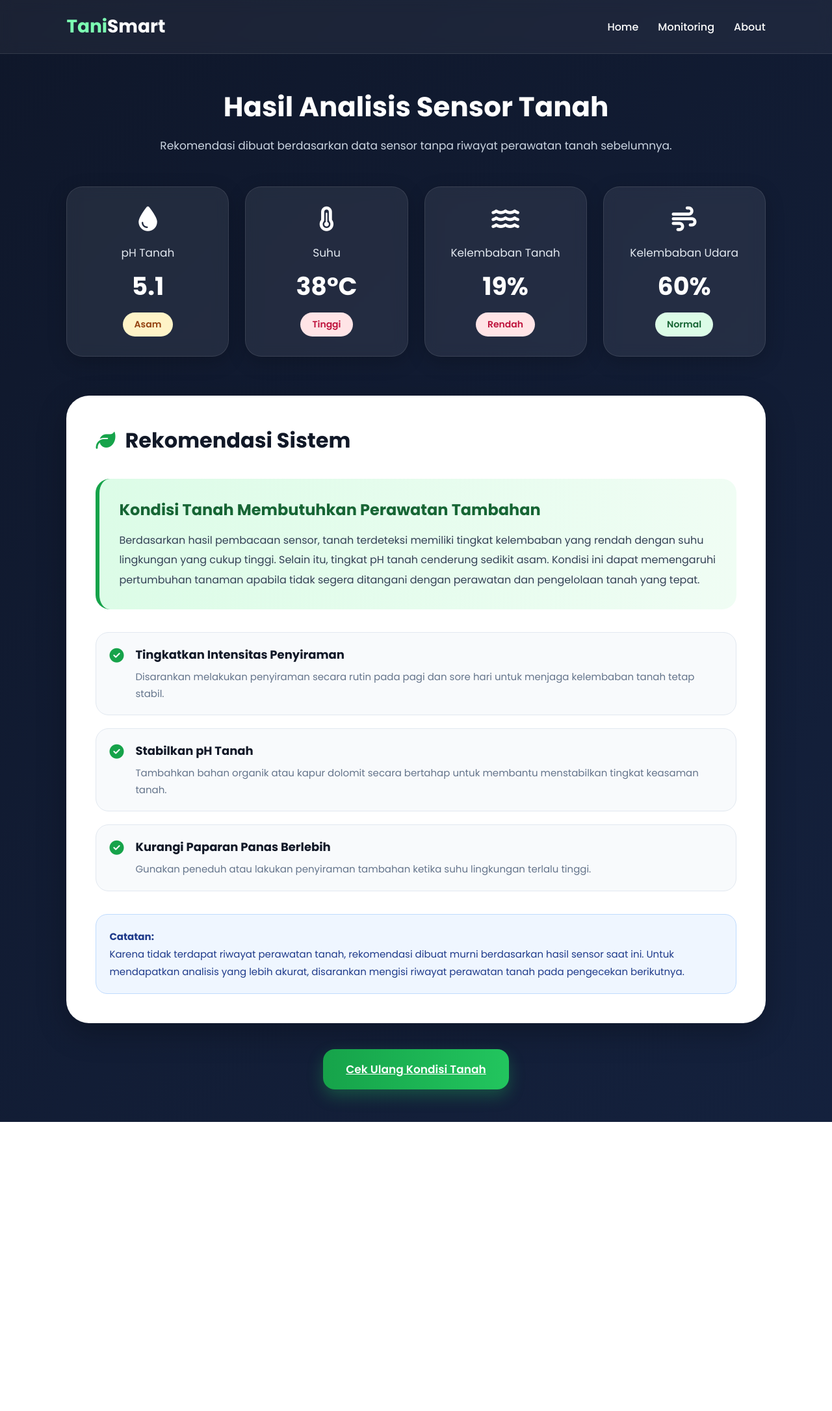
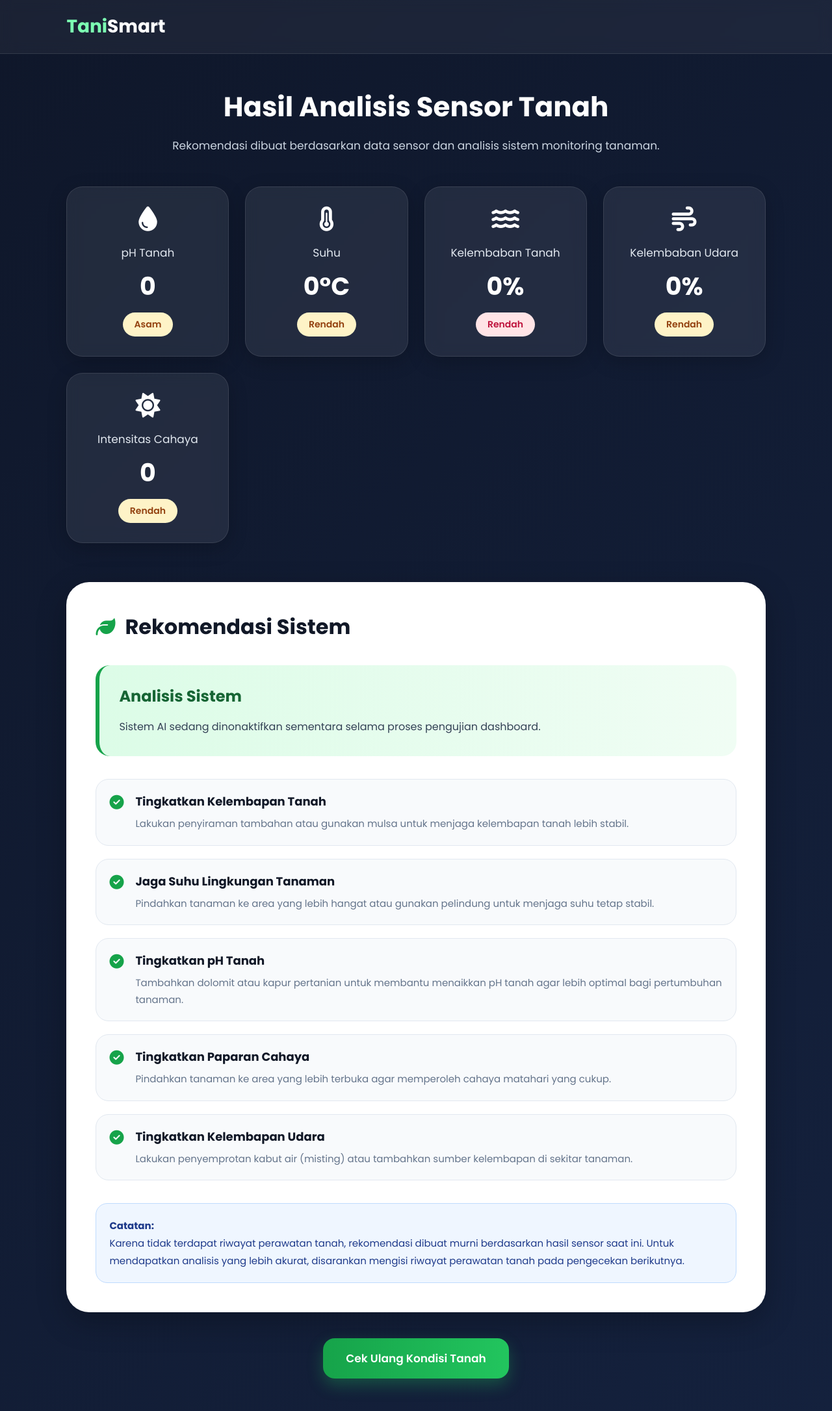
Before and after one commit to HalaTheMonkey/TaniSmart, a Flask app: page /recommendation-no in a window 1280 px wide. Shown: the whole page at 65% size. Before the commit the page ends 1727 px from the top, so only its background shows below. Run offline with Flask 3, Linux system fonts and the light colour scheme; some libraries are stand-ins or nearby versions.

Commit message:
Update Rekomendasi_no.html

```diff
--- a/templates/Rekomendasi_no.html
+++ b/templates/Rekomendasi_no.html
@@ -2,20 +2,27 @@
 <html lang="id">
 
 <head>
+
   <meta charset="UTF-8">
+
   <meta name="viewport" content="width=device-width, initial-scale=1.0">
 
   <title>Rekomendasi Tanah</title>
 
   <!-- FONT -->
+
   <link rel="preconnect" href="https://fonts.googleapis.com">
+
   <link rel="preconnect" href="https://fonts.gstatic.com" crossorigin>
 
-  <link href="https://fonts.googleapis.com/css2?family=Poppins:wght@300;400;500;600;700&display=swap"
+  <link
+    href="https://fonts.googleapis.com/css2?family=Poppins:wght@300;400;500;600;700&display=swap"
     rel="stylesheet">
 
   <!-- ICON -->
-  <script src="https://kit.fontawesome.com/7a4b62b0a4.js" crossorigin="anonymous"></script>
+
+  <script src="https://kit.fontawesome.com/7a4b62b0a4.js"
+    crossorigin="anonymous"></script>
 
   <style>
 
@@ -33,8 +40,6 @@
       overflow-x:hidden;
     }
 
-    /* NAVBAR */
-
     nav{
 
       width:100%;
@@ -42,7 +47,9 @@
       padding:20px 8%;
 
       display:flex;
+
       justify-content:space-between;
+
       align-items:center;
 
       background:rgba(255,255,255,0.05);
@@ -55,7 +62,9 @@
     .logo{
 
       font-size:28px;
+
       font-weight:700;
+
       color:#7CFFB2;
     }
 
@@ -66,12 +75,14 @@
     .nav-links{
 
       display:flex;
+
       gap:30px;
     }
 
     .nav-links a{
 
       text-decoration:none;
+
       color:white;
 
       font-weight:500;
@@ -83,31 +94,33 @@
       color:#7CFFB2;
     }
 
-    /* MAIN */
+    .container{
 
-    .container{
       width:100%;
+
       padding:50px 8%;
     }
 
-    /* HEADER */
+    .header{
 
-    .header{
       text-align:center;
+
       margin-bottom:50px;
     }
 
     .header h1{
+
       font-size:42px;
+
       margin-bottom:15px;
     }
 
     .header p{
+
       color:#cbd5e1;
+
       font-size:17px;
     }
-
-    /* SENSOR CARD */
 
     .sensor-wrapper{
 
@@ -144,19 +157,27 @@
     }
 
     .sensor-card i{
+
       font-size:38px;
+
       margin-bottom:20px;
     }
 
     .sensor-title{
+
       font-size:17px;
+
       margin-bottom:10px;
+
       color:#e2e8f0;
     }
 
     .sensor-value{
+
       font-size:38px;
+
       font-weight:700;
+
       margin-bottom:12px;
     }
 
@@ -169,27 +190,30 @@
       border-radius:20px;
 
       font-size:14px;
+
       font-weight:600;
     }
 
-    /* STATUS COLOR */
+    .good{
 
-    .good{
       background:#dcfce7;
+
       color:#166534;
     }
 
     .warning{
+
       background:#fef3c7;
+
       color:#92400e;
     }
 
     .danger{
+
       background:#ffe4e6;
+
       color:#be123c;
     }
-
-    /* RECOMMENDATION */
 
     .recommendation-card{
 
@@ -211,7 +235,9 @@
     .recommendation-title{
 
       display:flex;
+
       align-items:center;
+
       gap:15px;
 
       margin-bottom:35px;
@@ -220,14 +246,14 @@
     .recommendation-title i{
 
       font-size:30px;
+
       color:#16a34a;
     }
 
     .recommendation-title h2{
+
       font-size:32px;
     }
-
-    /* ANALYSIS BOX */
 
     .analysis-box{
 
@@ -260,19 +286,21 @@
       font-size:16px;
     }
 
-    /* ACTION */
-
     .action-list{
 
       display:flex;
+
       flex-direction:column;
+
       gap:20px;
     }
 
     .action-item{
 
       display:flex;
+
       align-items:flex-start;
+
       gap:18px;
 
       padding:20px;
@@ -287,24 +315,27 @@
     .action-item i{
 
       color:#16a34a;
+
       font-size:22px;
+
       margin-top:4px;
     }
 
     .action-item h4{
 
       margin-bottom:8px;
+
       font-size:18px;
     }
 
     .action-item p{
 
       color:#64748b;
+
       line-height:1.7;
+
       font-size:15px;
     }
-
-    /* INFO NOTE */
 
     .info-note{
 
@@ -325,13 +356,12 @@
       line-height:1.8;
     }
 
-    /* BUTTON */
-
     .button-area{
 
       width:100%;
 
       display:flex;
+
       justify-content:center;
 
       margin-top:40px;
@@ -350,6 +380,7 @@
       color:white;
 
       font-size:17px;
+
       font-weight:600;
 
       cursor:pointer;
@@ -357,13 +388,13 @@
       transition:0.3s;
 
       box-shadow:0 10px 25px rgba(34,197,94,0.3);
+
+      text-decoration:none;
     }
 
     .btn:hover{
       transform:translateY(-4px);
     }
-
-    /* RESPONSIVE */
 
     @media(max-width:768px){
 
@@ -400,9 +431,8 @@
     </div>
 
     <div class="nav-links">
-      <a href="#">Home</a>
-      <a href="#">Monitoring</a>
-      <a href="#">About</a>
+
+
     </div>
 
   </nav>
@@ -421,7 +451,7 @@
 
       <p>
         Rekomendasi dibuat berdasarkan data sensor
-        tanpa riwayat perawatan tanah sebelumnya.
+        dan analisis sistem monitoring tanaman.
       </p>
 
     </div>
@@ -441,16 +471,32 @@
         </div>
 
         <div class="sensor-value">
-          5.1
+          {{ ph }}
         </div>
+
+        {% if ph < 5.5 %}
 
         <div class="sensor-status warning">
           Asam
         </div>
 
+        {% elif ph > 7.5 %}
+
+        <div class="sensor-status danger">
+          Basa
+        </div>
+
+        {% else %}
+
+        <div class="sensor-status good">
+          Optimal
+        </div>
+
+        {% endif %}
+
       </div>
 
-      <!-- TEMP -->
+      <!-- TEMPERATURE -->
 
       <div class="sensor-card">
 
@@ -461,16 +507,32 @@
         </div>
 
         <div class="sensor-value">
-          38°C
+          {{ temperature }}°C
         </div>
+
+        {% if temperature > 30 %}
 
         <div class="sensor-status danger">
           Tinggi
         </div>
 
+        {% elif temperature < 20 %}
+
+        <div class="sensor-status warning">
+          Rendah
+        </div>
+
+        {% else %}
+
+        <div class="sensor-status good">
+          Optimal
+        </div>
+
+        {% endif %}
+
       </div>
 
-      <!-- SOIL -->
+      <!-- SOIL MOISTURE -->
 
       <div class="sensor-card">
 
@@ -481,16 +543,32 @@
         </div>
 
         <div class="sensor-value">
-          19%
+          {{ soil_moisture }}%
         </div>
+
+        {% if soil_moisture < 30 %}
 
         <div class="sensor-status danger">
           Rendah
         </div>
 
+        {% elif soil_moisture > 70 %}
+
+        <div class="sensor-status warning">
+          Tinggi
+        </div>
+
+        {% else %}
+
+        <div class="sensor-status good">
+          Optimal
+        </div>
+
+        {% endif %}
+
       </div>
 
-      <!-- AIR -->
+      <!-- AIR HUMIDITY -->
 
       <div class="sensor-card">
 
@@ -501,12 +579,64 @@
         </div>
 
         <div class="sensor-value">
-          60%
+          {{ air_humidity }}%
         </div>
 
+        {% if air_humidity < 40 %}
+
+        <div class="sensor-status warning">
+          Rendah
+        </div>
+
+        {% elif air_humidity > 70 %}
+
+        <div class="sensor-status danger">
+          Tinggi
+        </div>
+
+        {% else %}
+
         <div class="sensor-status good">
-          Normal
+          Optimal
         </div>
+
+        {% endif %}
+
+      </div>
+
+      <!-- LIGHT -->
+
+      <div class="sensor-card">
+
+        <i class="fa-solid fa-sun"></i>
+
+        <div class="sensor-title">
+          Intensitas Cahaya
+        </div>
+
+        <div class="sensor-value">
+          {{ light }}
+        </div>
+
+        {% if light < 10000 %}
+
+        <div class="sensor-status warning">
+          Rendah
+        </div>
+
+        {% elif light > 50000 %}
+
+        <div class="sensor-status danger">
+          Tinggi
+        </div>
+
+        {% else %}
+
+        <div class="sensor-status good">
+          Optimal
+        </div>
+
+        {% endif %}
 
       </div>
 
@@ -515,8 +645,6 @@
     <!-- RECOMMENDATION -->
 
     <div class="recommendation-card">
-
-      <!-- TITLE -->
 
       <div class="recommendation-title">
 
@@ -533,24 +661,20 @@
       <div class="analysis-box">
 
         <h3>
-          Kondisi Tanah Membutuhkan Perawatan Tambahan
+          Analisis Sistem
         </h3>
 
         <p>
-          Berdasarkan hasil pembacaan sensor,
-          tanah terdeteksi memiliki tingkat kelembaban
-          yang rendah dengan suhu lingkungan yang cukup tinggi.
-          Selain itu, tingkat pH tanah cenderung sedikit asam.
-          Kondisi ini dapat memengaruhi pertumbuhan tanaman
-          apabila tidak segera ditangani dengan perawatan
-          dan pengelolaan tanah yang tepat.
+          {{ recommendation }}
         </p>
 
       </div>
 
-      <!-- ACTION -->
+      <!-- ACTIONS -->
 
       <div class="action-list">
+
+        {% for action in actions %}
 
         <div class="action-item">
 
@@ -559,57 +683,18 @@
           <div>
 
             <h4>
-              Tingkatkan Intensitas Penyiraman
+              {{ action.title }}
             </h4>
 
             <p>
-              Disarankan melakukan penyiraman secara rutin
-              pada pagi dan sore hari untuk menjaga
-              kelembaban tanah tetap stabil.
+              {{ action.detail }}
             </p>
 
           </div>
 
         </div>
 
-        <div class="action-item">
-
-          <i class="fa-solid fa-circle-check"></i>
-
-          <div>
-
-            <h4>
-              Stabilkan pH Tanah
-            </h4>
-
-            <p>
-              Tambahkan bahan organik atau kapur dolomit
-              secara bertahap untuk membantu menstabilkan
-              tingkat keasaman tanah.
-            </p>
-
-          </div>
-
-        </div>
-
-        <div class="action-item">
-
-          <i class="fa-solid fa-circle-check"></i>
-
-          <div>
-
-            <h4>
-              Kurangi Paparan Panas Berlebih
-            </h4>
-
-            <p>
-              Gunakan peneduh atau lakukan penyiraman tambahan
-              ketika suhu lingkungan terlalu tinggi.
-            </p>
-
-          </div>
-
-        </div>
+        {% endfor %}
 
       </div>
 
@@ -623,6 +708,7 @@
         rekomendasi dibuat murni berdasarkan hasil sensor
         saat ini. Untuk mendapatkan analisis yang lebih akurat,
         disarankan mengisi riwayat perawatan tanah pada pengecekan berikutnya.
+
 
       </div>
 
@@ -639,6 +725,7 @@
       </a>
 
     </div>
+
   </div>
 
 </body>
```
